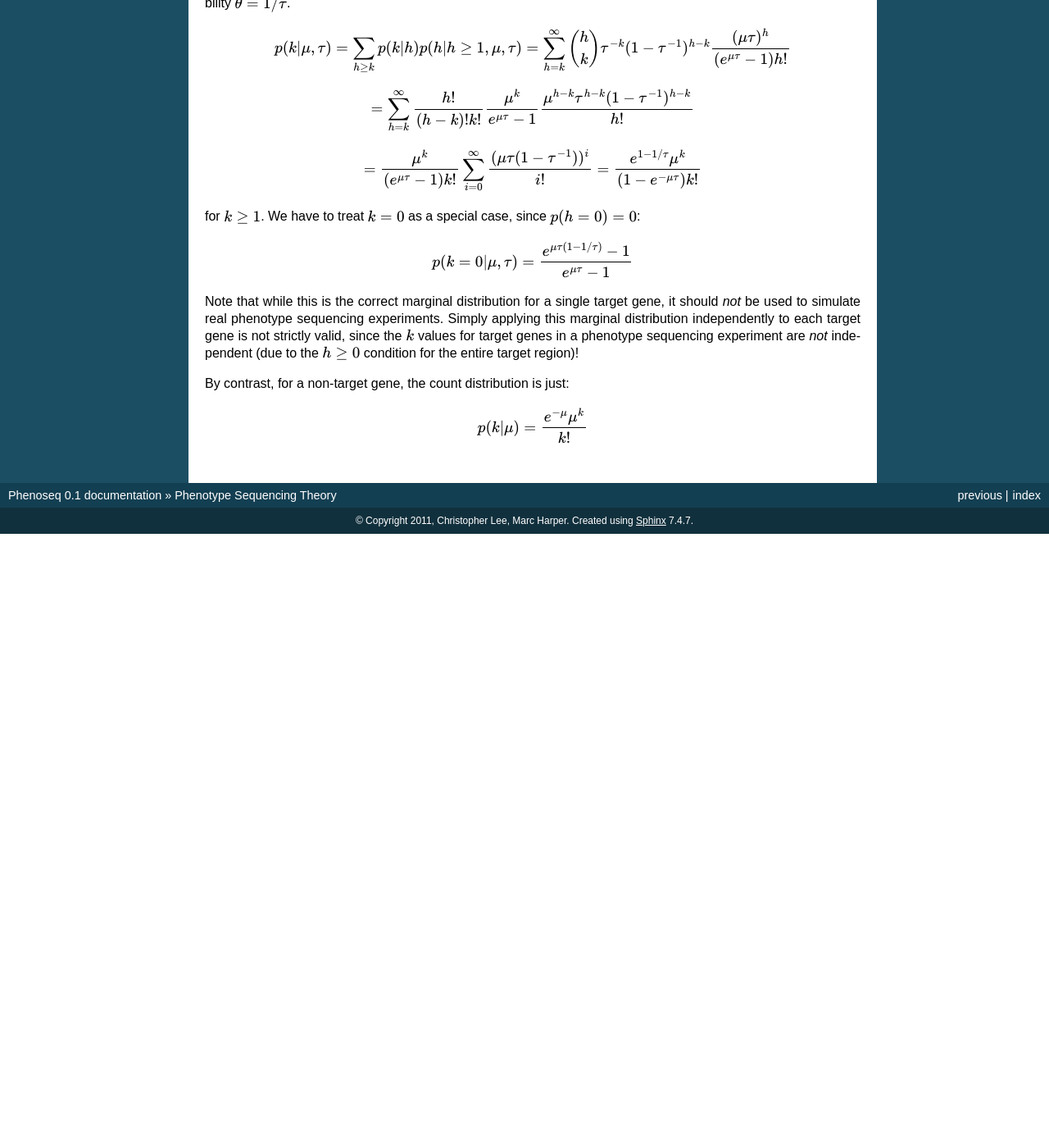
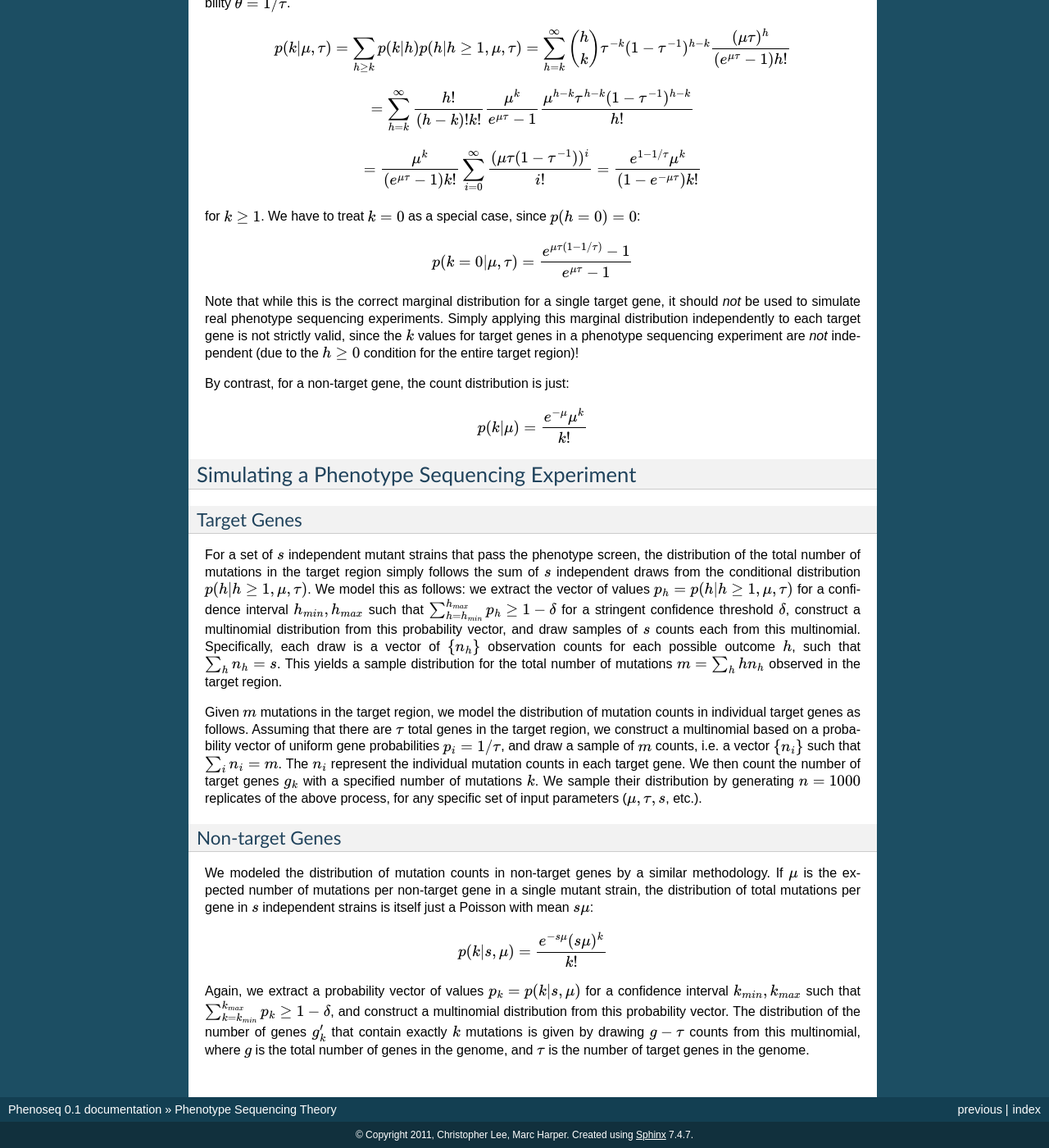
Before and after one commit to cjlee112/phenoseq, a Sphinx documentation site: the page built from doc/theory.rst, in a window 1280 px wide and 1400 px high, scrolled down 733 px. Shown: the whole window at 82% size. Built offline with Sphinx 7.4.7, drawn with Linux system fonts in a browser that asks for light colours; before the commit the page ends 1384 px from its top, so only the background shows below that; some of the changed text lies outside the part shown.

```diff
--- a/doc/theory.rst
+++ b/doc/theory.rst
@@ -77,3 +77,63 @@ condition for the entire target region)!
 By contrast, for a non-target gene, the count distribution is just:
 
 .. math:: p(k|\mu) = \frac{e^{-\mu}\mu^k}{k!}
+
+Simulating a Phenotype Sequencing Experiment
+--------------------------------------------
+
+Target Genes
+............
+
+For a set of :math:`s` independent mutant strains that pass
+the phenotype screen, the distribution of the
+total number of mutations in the target region simply follows
+the sum of :math:`s` independent draws from the conditional
+distribution :math:`p(h|h \ge 1, \mu,\tau)`.
+We model this as follows: we extract the vector
+of values :math:`p_h = p(h|h \ge 1, \mu,\tau)`
+for a confidence interval :math:`h_{min},h_{max}` such that
+:math:`\sum_{h=h_{min}}^{h_{max}}{p_h} \ge 1-\delta`
+for a stringent confidence threshold :math:`\delta`,
+construct a multinomial
+distribution from this probability vector, and draw samples
+of :math:`s` counts each from this multinomial.  Specifically,
+each draw is a vector of :math:`\{n_h\}` observation counts for
+each possible outcome :math:`h`, such that :math:`\sum_h{n_h}=s`.
+This yields a sample distribution for the total number of mutations
+:math:`m=\sum_h{hn_h}` observed in the target region.
+
+Given :math:`m` mutations in the target region, we model the distribution
+of mutation counts in individual target genes as follows.  Assuming
+that there are :math:`\tau` total genes in the target region,
+we construct a multinomial based on a probability vector of
+uniform gene probabilities :math:`p_i = 1/\tau`, and draw a sample
+of :math:`m` counts, i.e. a vector :math:`\{n_i\}` such that
+:math:`\sum_i{n_i}=m`.  The :math:`n_i` represent the individual
+mutation counts in each target gene.
+We then count the number of target genes :math:`g_k`
+with a specified number of mutations :math:`k`.
+We sample their distribution
+by generating :math:`n=1000` replicates of the above process,
+for any specific set of input parameters (:math:`\mu, \tau, s`, etc.).
+
+Non-target Genes
+................
+
+We modeled the distribution of mutation counts in non-target genes by
+a similar methodology.  If :math:`\mu` is the expected number of
+mutations per non-target gene in a single mutant strain, the
+distribution of total mutations per gene in :math:`s` independent
+strains is itself just a Poisson with mean :math:`s\mu`:
+
+.. math:: p(k|s, \mu) = \frac{e^{-s\mu}(s\mu)^k}{k!}
+
+Again, we extract a probability vector of values
+:math:`p_k = p(k|s,\mu)`
+for a confidence interval :math:`k_{min},k_{max}` such that
+:math:`\sum_{k=k_{min}}^{k_{max}}{p_k} \ge 1-\delta`,
+and construct a multinomial distribution from this probability
+vector.  The distribution of the number of genes :math:`g_k'` that
+contain exactly :math:`k` mutations is given by drawing :math:`g-\tau`
+counts from this multinomial, where :math:`g` is the total number
+of genes in the genome, and :math:`\tau` is the number of target
+genes in the genome.
```
